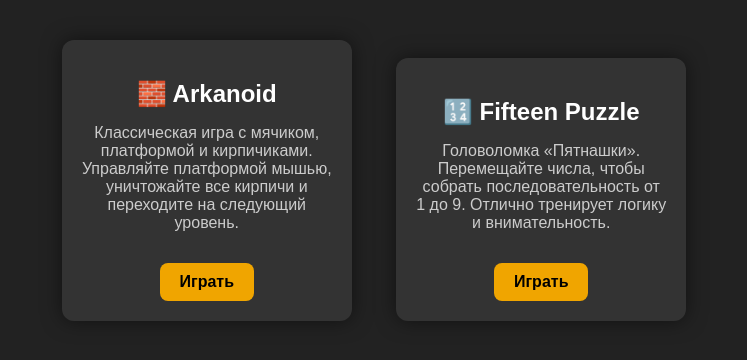
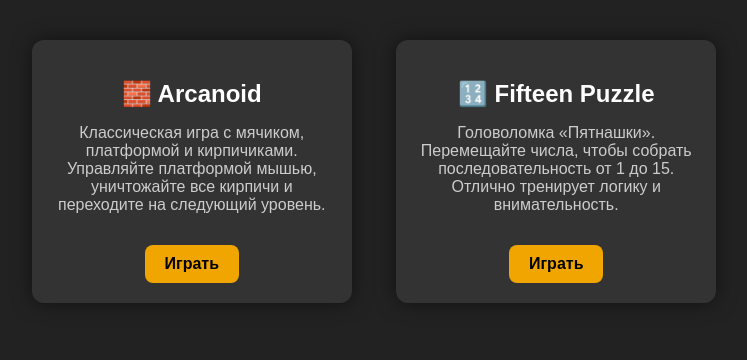
Before and after one commit to GlebGorlanov/Web-Games, a plain HTML site: page index.html in a window 1280 px wide. Shown: the part 166-526 px from the top of the page, without its empty margins (266-1013 px from the left). Drawn offline with Linux system fonts and the light colour scheme.

Commit message:
Update index.html

```diff
--- a/index.html
+++ b/index.html
@@ -17,7 +17,7 @@
   }
   .game-card {
     display: inline-block;
-    width: 250px;
+    width: 280px;
     margin: 20px;
     padding: 20px;
     background: #333;
@@ -59,14 +59,14 @@
 <h1>🎮 Web Games</h1>
 
 <div class="game-card">
-  <h2>🧱 Arkanoid</h2>
+  <h2>🧱 Arcanoid</h2>
   <p>Классическая игра с мячиком, платформой и кирпичиками. Управляйте платформой мышью, уничтожайте все кирпичи и переходите на следующий уровень.</p>
-  <a href="Arkanoid/index.html" target="_blank">Играть</a>
+  <a href="Arcanoid/index.html" target="_blank">Играть</a>
 </div>
 
 <div class="game-card">
   <h2>🔢 Fifteen Puzzle</h2>
-  <p>Головоломка «Пятнашки». Перемещайте числа, чтобы собрать последовательность от 1 до 9. Отлично тренирует логику и внимательность.</p>
+  <p>Головоломка «Пятнашки». Перемещайте числа, чтобы собрать последовательность от 1 до 15. Отлично тренирует логику и внимательность.</p>
   <a href="Fifteen Pazzle/index.html" target="_blank">Играть</a>
 </div>
 
```
